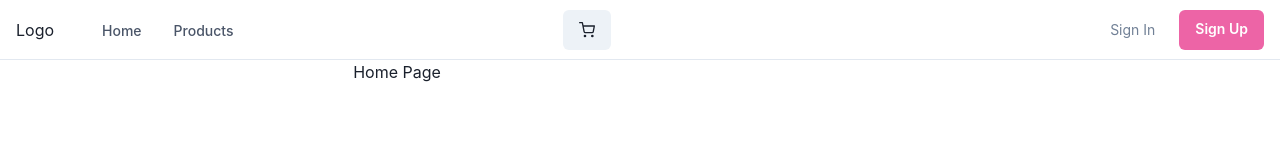
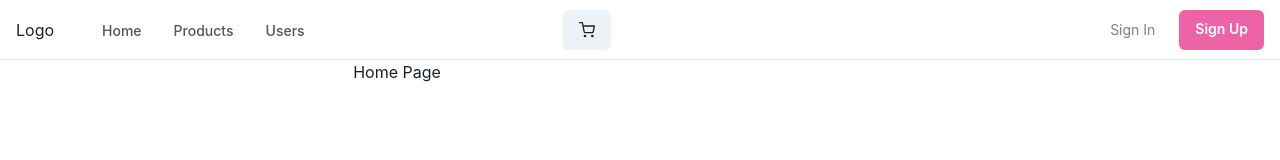
Before and after one commit to jcobacho/stackup-ecomerce, a React (Vite) app in the folder frontend/: page / in a window 1280 px wide. Shown: the top 160 px of the page. Built offline with nearby package versions, Linux system fonts and the light colour scheme.

Commit message:
[NEW] included users page

```diff
--- a/frontend/src/App.tsx
+++ b/frontend/src/App.tsx
@@ -13,6 +13,7 @@ import LoginPage from './auth/pages/LoginPage'
 import { useAppDispatch, useAppSelector } from './store'
 import Root from './core/pages/Root'
 import { refreshAuthentication } from './auth/services/authSlice'
+import UserPage from './user/pages/UserPage'
 
 function App() {
 
@@ -42,6 +43,10 @@ function App() {
                 path: "/products",
                 element: <ProductPage  />,
             },
+            {
+                path: "/users",
+                element: <UserPage  />,
+            },
         ],
     },
     {
--- a/frontend/src/core/components/Navbar.tsx
+++ b/frontend/src/core/components/Navbar.tsx
@@ -302,6 +302,11 @@ const NAV_ITEMS: Array<NavItem> = [
     href: '/products',
 
   },
+  {
+    label: 'Users',
+    href: '/users',
+
+  },
 //   {
 //     label: 'Find Work',
 //     children: [
```
